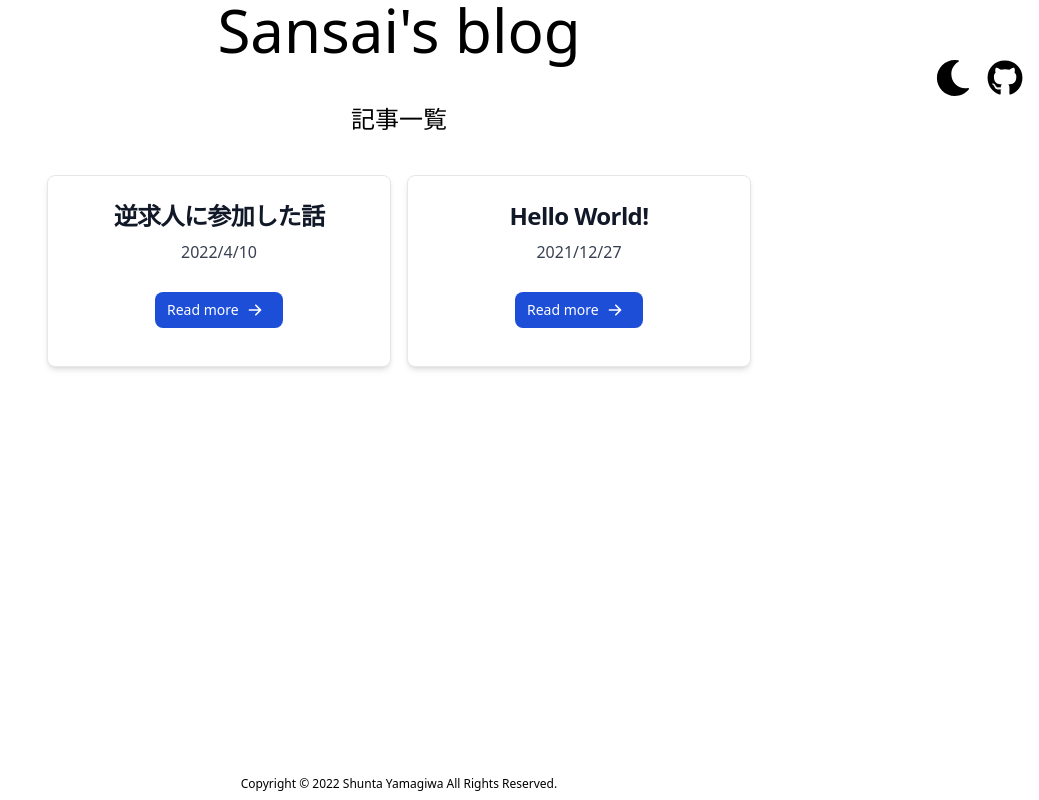
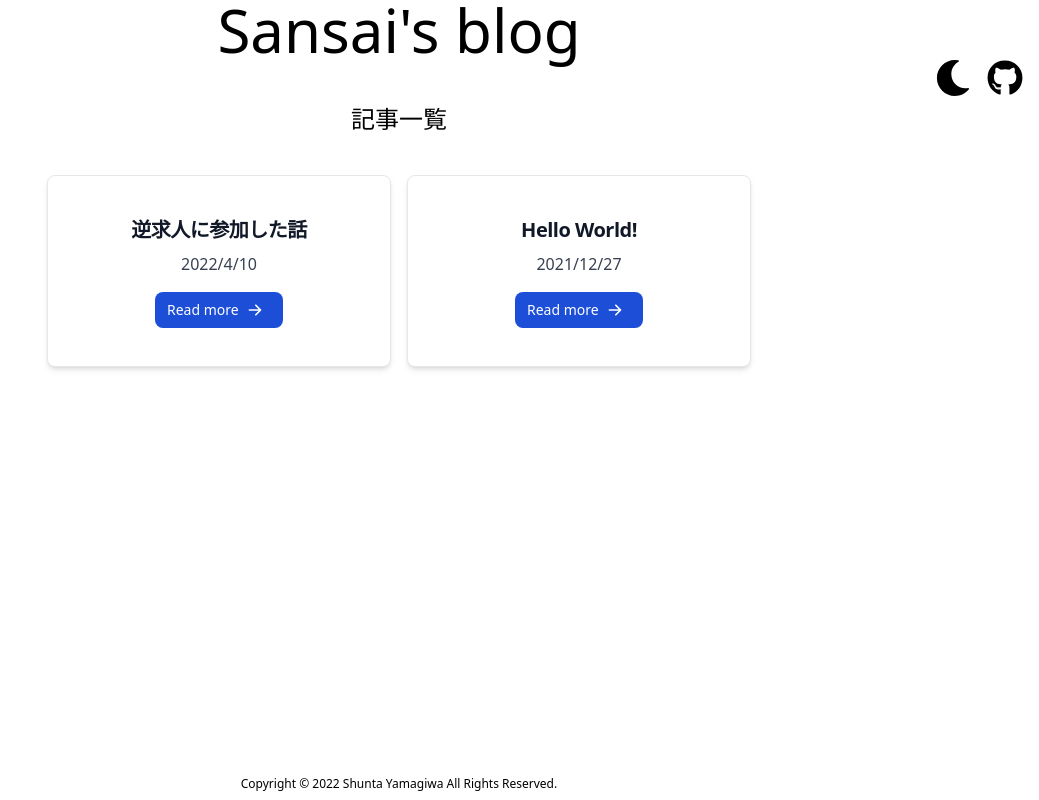
Before and after one commit to Sansai-snct/blog, a Next.js app: page / in a window 1280 px wide. Shown: the whole page, without its empty margins (241-1280 px from the left). Built offline with nearby package versions, Linux system fonts and the light colour scheme.

Commit message:
[update] card内タイトルのサイズ変更#16

```diff
--- a/src/pages/index.tsx
+++ b/src/pages/index.tsx
@@ -19,10 +19,10 @@ const Home: NextPage<Props> = ({ allPosts }) => {
         <ul className='grid justify-center grid-rows-2 md:grid-cols-2 md:gap-4 md:ml-36 md:mr-36 lg:ml-72 lg:mr-72 mt-10'>
           {allPosts.map((post) => (
             <li className='p-6  h-48 bg-white mb-4 md:mb-0 rounded-lg border border-gray-200 shadow-md dark:bg-gray-800 dark:border-gray-700'>
-              <h5 className='mb-2 text-2xl text-center font-bold tracking-tight text-gray-900 dark:text-white'>
+              <h5 className='mt-4 text-xl text-center font-bold tracking-tight text-gray-900 dark:text-white'>
                 {post.title}
               </h5>
-              <p className='mb-3 font-normal text-center  text-gray-700 dark:text-gray-400'>
+              <p className='mt-2 font-normal text-center  text-gray-700 dark:text-gray-400'>
                 {post.date}
               </p>
               <div className='block text-center '>
```
